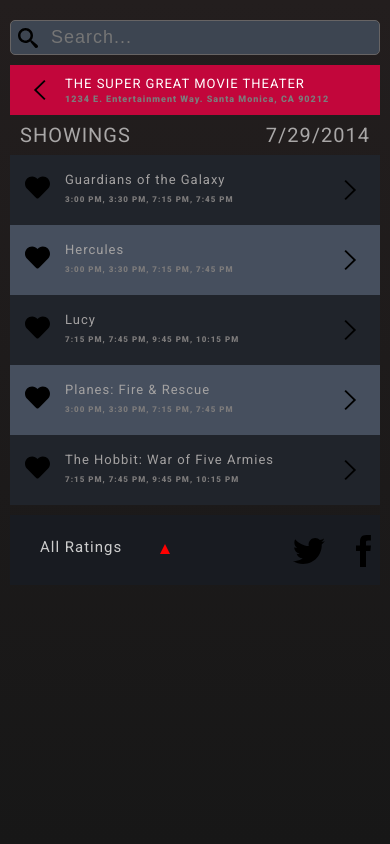
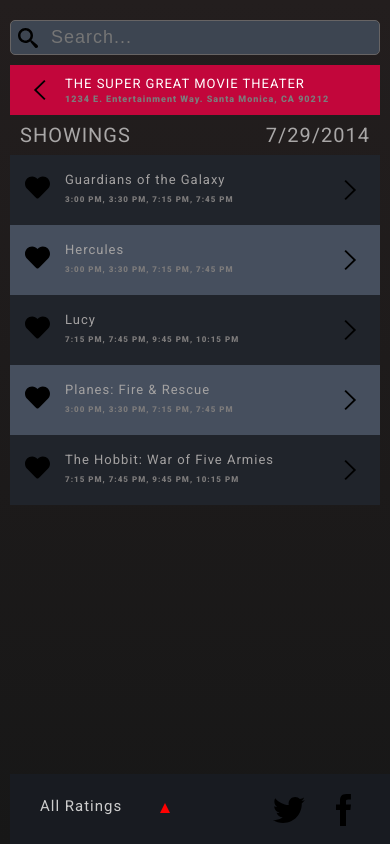
Before and after one commit to leonetti/movies, a website: page index.html at #/movie in a window 390 px wide. Both pictures are taken after a click on the element 195 px from the left and 130 px from the top of the page. Drawn offline with nearby package versions, Linux system fonts and the light colour scheme; some packages are replaced by stand-ins of ours.

Commit message:
Fix Fixed footer positioning for mobile

```diff
--- a/app/movie/movie.html
+++ b/app/movie/movie.html
@@ -32,7 +32,7 @@
     <p class="subheader__title--info">7:15 PM, 7:45 PM, 9:45 PM, 10:15 PM</p>
   </section>
 </div>
-<footer class="container__item">
+<footer class="container__footer">
   <div class="footer__ratings">
     <ul class="menu__ratings">
       <li>All Ratings</li>
--- a/styles/main.css
+++ b/styles/main.css
@@ -84,7 +84,8 @@
 
 /*Items Within Container*/
 .container__item,
-.container__close {
+.container__close,
+.container__footer {
   width: 100%;
   max-width: 800px;
   margin: 0 auto;
@@ -92,10 +93,6 @@
   background-color: #231e1e;
   letter-spacing: 1px;
   position: relative;
-}
-
-.container__item:last-child {
-  margin-bottom: 10px;
 }
 
 /* Allows for the styling of search input*/
@@ -255,7 +252,8 @@
   overflow: scroll;
 }
 
-footer.container__item {
+.container__footer {
+  margin-top: 10px;
   background-color: #181b21;
 }
 
@@ -312,8 +310,22 @@
 
 
  @media screen and (max-width: 400px) {
+   .container__movies {
+     height: auto;
+     margin-bottom: 80px;
+   }
+
+   .container__footer {
+    position: fixed;
+    bottom: 0;
+   }
+
    .subheader__title--extra {
      font-size: .9rem;
+   }
+
+   .footer__media {
+     margin-right: 40px;
    }
 
    .subheader__title--movie {
```
